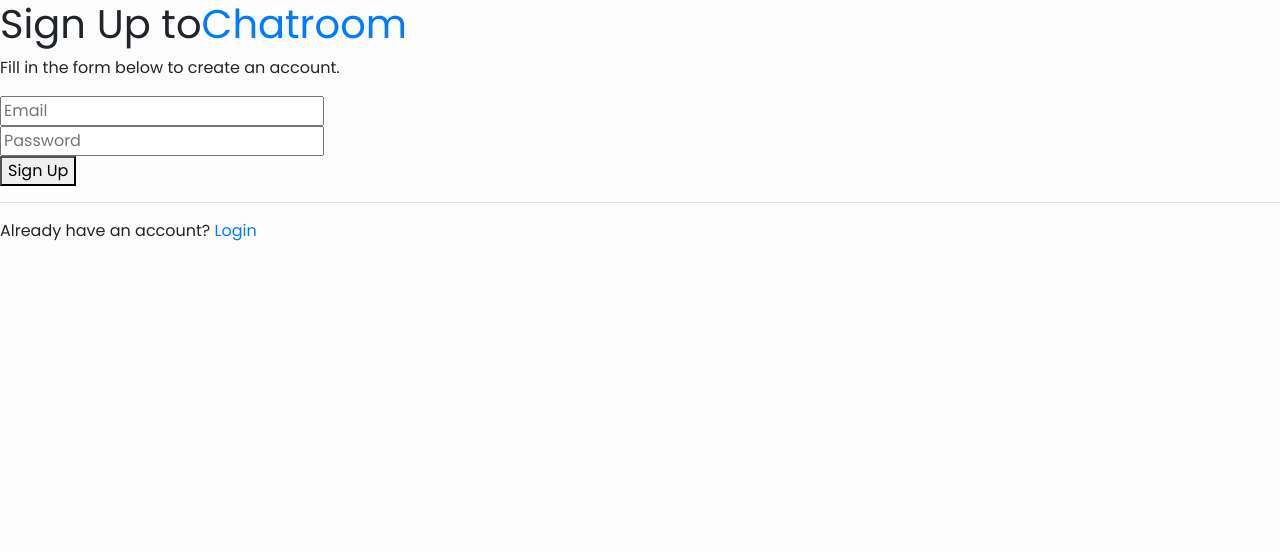
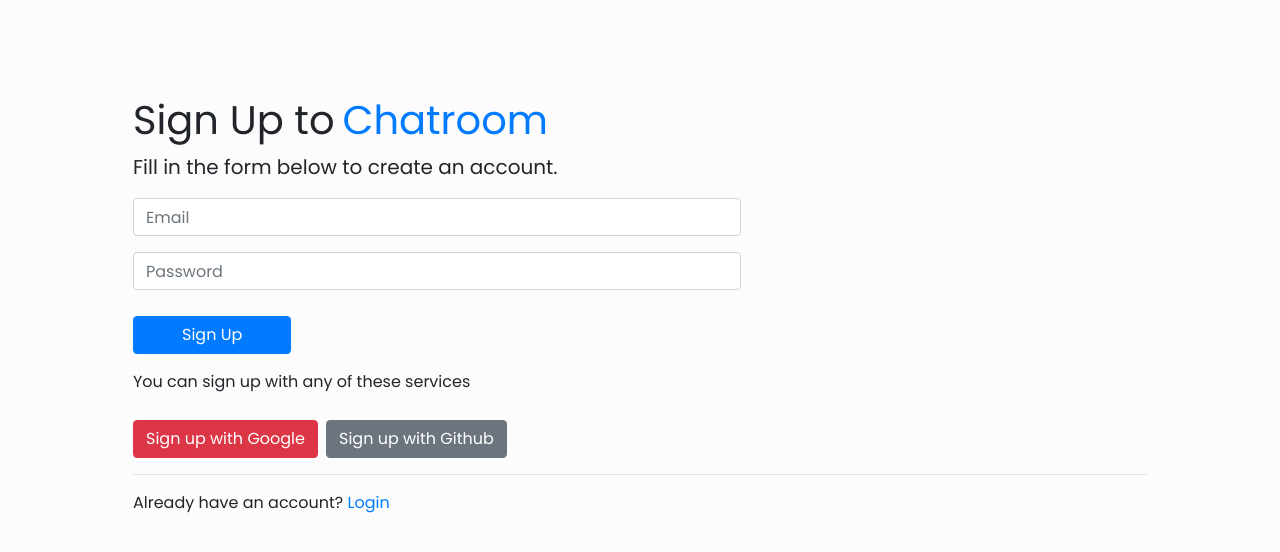
Before and after one commit to jyeung79/chatroom, a React (Create React App) app: page /signup in a window 1280 px wide. Shown: the top 552 px of the page. Built offline with nearby package versions, Linux system fonts and the light colour scheme; no server answers.

Commit message:
Add styling for Signup page

```diff
--- a/src/components/Header.js
+++ b/src/components/Header.js
@@ -9,14 +9,14 @@ import Container from 'react-bootstrap/Container';
 
 function Header() {
   return (
-    <Navbar collapseOnSelect bg="dark" variant="dark" expand="md" fixed="top">
-      <Container fluid>
+    <Container fluid="md">
+      <Navbar bg="primary" variant="dark" expand="md" fixed="top">
         <Navbar.Brand>
-          <Link to="/">Chatroom</Link>
+          <Link className="text-white bold" to="/">Chatroom</Link>
         </Navbar.Brand>
         <Navbar.Toggle aria-controls="basic-navbar" />
         <Navbar.Collapse id="basic-navbar">
-          <Nav className="align-items-center justify-content-end w-100">
+          <Nav className="align-items-center justify-content-end">
             {auth().currentUser
               ? <>
                   <LinkContainer to="/login">
@@ -37,8 +37,8 @@ function Header() {
             }
           </Nav>
         </Navbar.Collapse>
-      </Container>
-    </Navbar>
+      </Navbar>
+    </Container>
   );
 }
 
--- a/src/pages/Signup.js
+++ b/src/pages/Signup.js
@@ -1,6 +1,6 @@
 import React, { Component } from 'react';
 import { Link } from 'react-router-dom';
-import { signup } from '../helpers/auth';
+import { signup, signInWithGoogle, signInWithGithub } from '../helpers/auth';
 
 export default class Signup extends Component {
     constructor(props) {
@@ -12,6 +12,8 @@ export default class Signup extends Component {
         };
         this.handleChange = this.handleChange.bind(this);
         this.handleSubmit = this.handleSubmit.bind(this);
+        this.googleSignIn = this.googleSignIn.bind(this);
+        this.githubSignIn = this.githubSignIn.bind(this);
     }
 
     handleChange(event) {
@@ -30,25 +32,48 @@ export default class Signup extends Component {
         }
     }
 
+    async googleSignIn() {
+        try {
+            await signInWithGoogle();
+        } catch (error) {
+            this.setState({ error: error.message });
+        }
+    }
+
+    async githubSignIn() {
+        try {
+            await signInWithGithub();
+        } catch (error) {
+            this.setState({ error: error.message });
+        }
+    }
+
     render() {
         return (
-            <div>
-                <form onSubmit={this.handleSubmit}>
+            <div className="container">
+                <form className="mt-5 py-5 px-5" onSubmit={this.handleSubmit}>
                     <h1>
                         Sign Up to
-                        <Link to="/">Chatroom</Link>
+                        <Link className="title ml-2" to="/">Chatroom</Link>
                     </h1>
-                    <p>Fill in the form below to create an account.</p>
-                    <div>
-                        <input placeholder="Email" name="email" type="email" onChange={this.handleChange} value={this.state.email}></input>
+                    <p className="lead">Fill in the form below to create an account.</p>
+                    <div className="form-group">
+                        <input className="form-control" placeholder="Email" name="email" type="email" onChange={this.handleChange} value={this.state.email}></input>
                     </div>
-                    <div>
-                        <input placeholder="Password" name="password" onChange={this.handleChange} value={this.state.password}></input>
+                    <div className="form-group">
+                        <input className="form-control" placeholder="Password" name="password" type="password" onChange={this.handleChange} value={this.state.password}></input>
                     </div>
-                    <div>
-                        {this.state.error ? <p>{this.state.error}</p> : null}
-                        <button type="submit">Sign Up</button>
+                    <div className="form-group">
+                        {this.state.error ? <p className="text-danger">{this.state.error}</p> : null}
+                        <button className="btn btn-primary px-5" type="submit">Sign Up</button>
                     </div>
+                    <p>You can sign up with any of these services</p>
+                    <button className="btn btn-danger mr-2" type="button" onClick={this.googleSignIn}>
+                        Sign up with Google
+                    </button>
+                    <button className="btn btn-secondary" type="button" onClick={this.githubSignIn}>
+                        Sign up with Github
+                    </button>
                     <hr></hr>
                     <p>Already have an account? <Link to="/login">Login</Link></p>
                 </form>
--- a/src/styles.css
+++ b/src/styles.css
@@ -72,7 +72,7 @@ body {
 
 .chat-area {
   padding: 20px;
-  height: 400px;
+  height: 100%;
   overflow-y: scroll;
 }
 
```
